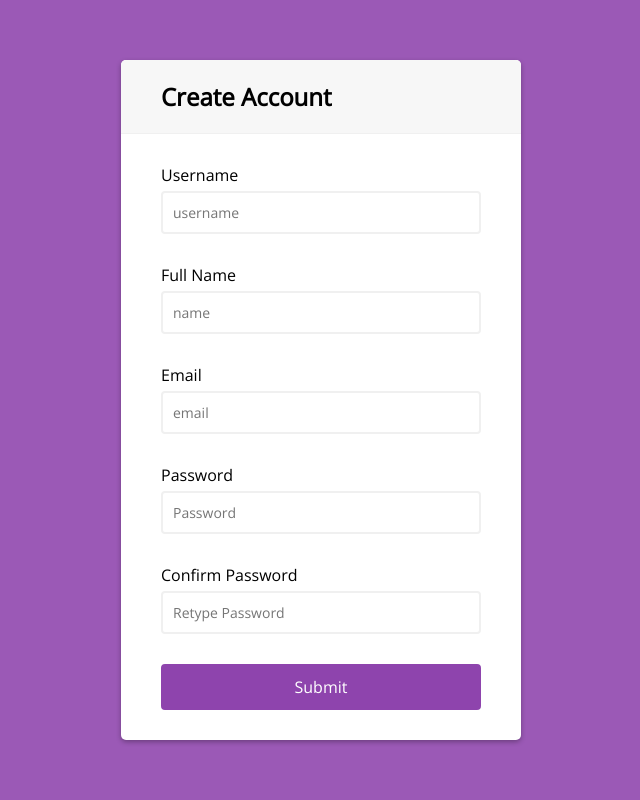
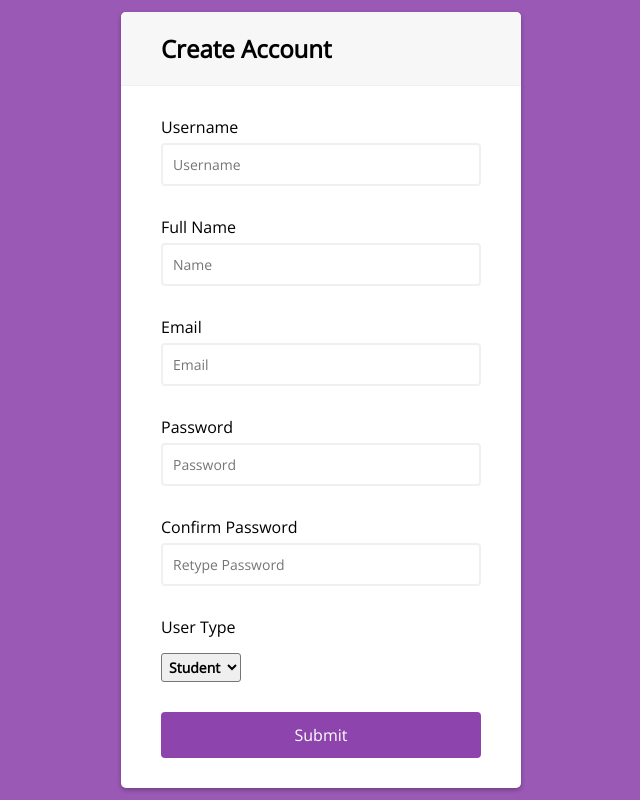
Before and after one commit to AsefHossainKhan/Esports-Coaching-Site, a PHP site: page /views/registration.html in a window 1280 px wide. Shown: the whole page, without its empty margins (319-959 px from the left). Run offline with PHP 8.4, Linux system fonts and the light colour scheme; some libraries are stand-ins or nearby versions; some web fonts are replaced.

Commit message:
made changes to registration

```diff
--- a/assets/css/registration.css
+++ b/assets/css/registration.css
@@ -107,3 +107,15 @@ body {
     padding: 10px;
     width: 100%;
 }
+
+#comboBox {
+    position: relative;
+    display: block;
+    /* margin-left: 20px; */
+    margin-top: 10px;
+    padding: 3px;
+    font-family: inherit;
+    border-radius: 3px;
+    font-size: 14px;
+    font-weight: bold;
+}
--- a/assets/js/registration.js
+++ b/assets/js/registration.js
@@ -4,11 +4,12 @@ const name = document.getElementById('name');
 const email = document.getElementById('email');
 const password = document.getElementById('password');
 const password2 = document.getElementById('password2');
+const usertype = document.getElementById('comboBox');
 
 
 
 function submits() {
-  if (usernameCheck() && nameCheck() && emailCheck() && passwordCheck() && password2Check()) {
+  if (usernameCheck() && nameCheck() && emailCheck() && passwordCheck() && password2Check() && userTypeCheck()) {
     alert('User successfully registered');
   }
   else {
@@ -34,7 +35,6 @@ function nameCheck() {
   const nameValue = name.value.trim();
   setSuccessFor(name);
   return true;
-
 }
 
 function emailCheck() {
@@ -84,6 +84,9 @@ function password2Check() {
 
 }
 
+function userTypeCheck() {
+  return true;
+}
 
 function setErrorFor(input, message) {
   const formControl = input.parentElement; //.form-control
--- a/views/registration.html
+++ b/views/registration.html
@@ -17,7 +17,7 @@
         <form class="form" id="form" >
             <div class="form-control">
                 <label>Username</label>
-                <input type="text" placeholder="username" id="username" onkeyup="usernameCheck()">
+                <input type="text" placeholder="Username" id="username" onkeyup="usernameCheck()">
                 <i class="fas fa-exclamation-circle"></i>
                 <i class="fas fa-check-circle"></i>
                 <small>Error Message</small>
@@ -25,7 +25,7 @@
 
             <div class="form-control">
                 <label>Full Name</label>
-                <input type="text" placeholder="name" id="name" onkeyup="nameCheck()">
+                <input type="text" placeholder="Name" id="name" onkeyup="nameCheck()">
                 <i class="fas fa-exclamation-circle"></i>
                 <i class="fas fa-check-circle"></i>
                 <small>Error Message</small>
@@ -33,7 +33,7 @@
 
             <div class="form-control">
                 <label>Email</label>
-                <input type="email" placeholder="email" id="email" onkeyup="emailCheck()">
+                <input type="email" placeholder="Email" id="email" onkeyup="emailCheck()">
                 <i class="fas fa-exclamation-circle"></i>
                 <i class="fas fa-check-circle"></i>
                 <small>Error Message</small>
@@ -54,6 +54,14 @@
                 <i class="fas fa-check-circle"></i>
                 <small>Error Message</small>
             </div>
+
+            <div class="form-control">
+                <label>User Type</label>
+                <select name="comboBox" id="comboBox">
+                    <option value="Student">Student</option>
+                    <option value="Coach">Coach</option>
+                </select>
+            </div>
             <input type="button" value="Submit" onclick="submits()" id="button">
         </form>
     </div>
```
